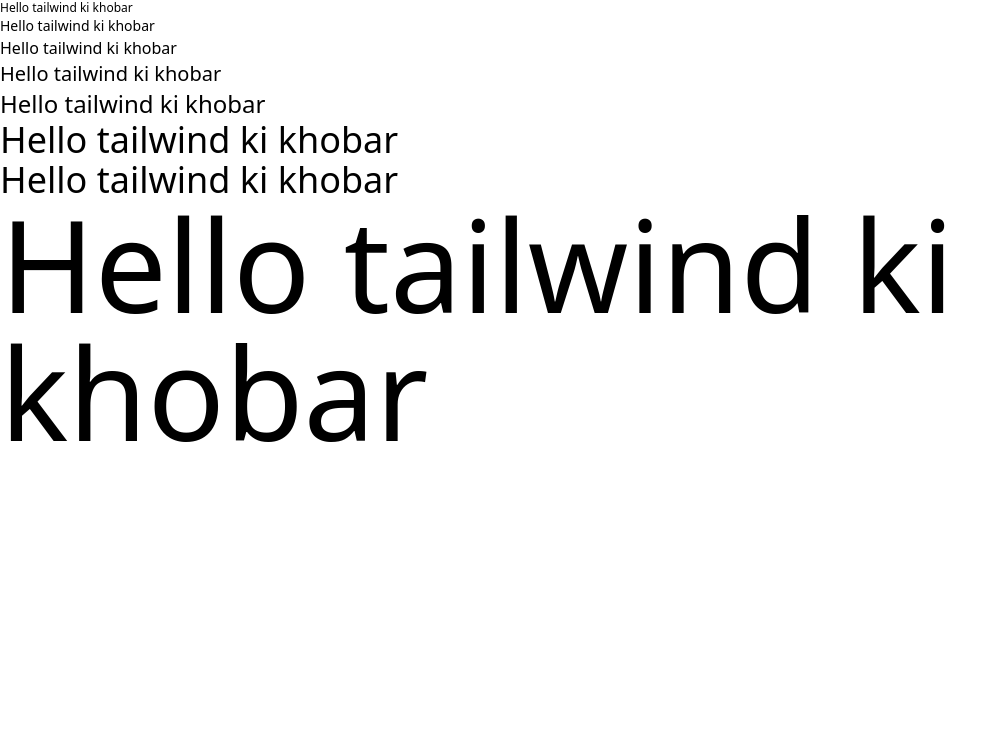
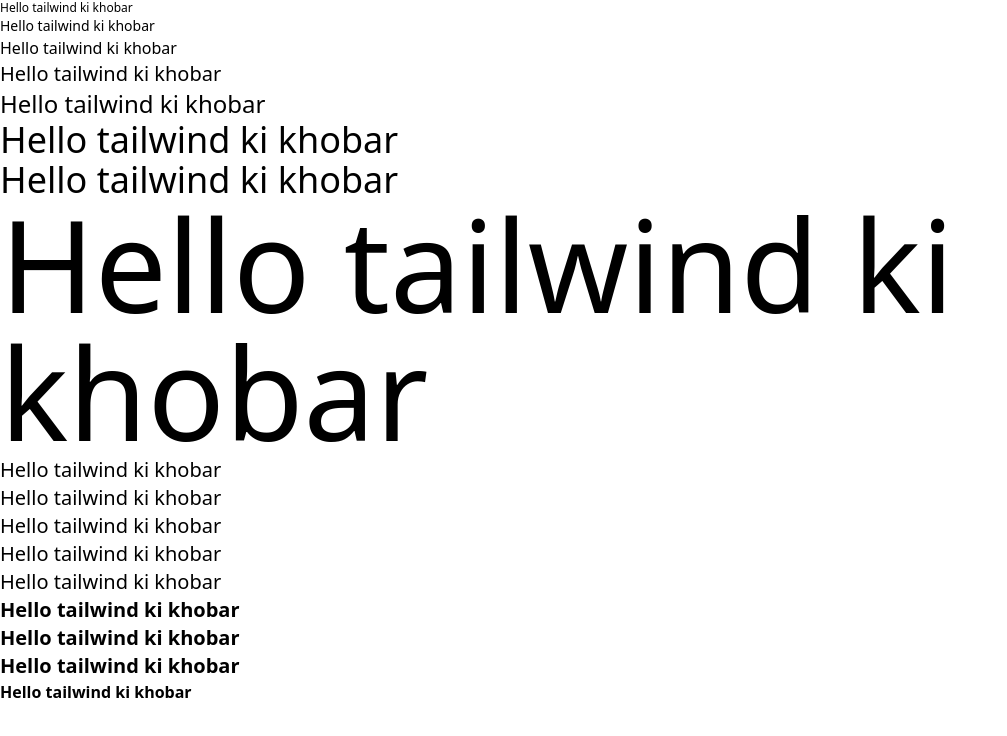
Before and after one commit to code-with-omar/tailwind-css, a plain HTML site: page index.html in a window 1280 px wide. Shown: the whole page, without its empty margins (0-1007 px from the left). Drawn offline with nearby package versions, Linux system fonts and the light colour scheme.

Commit message:
font weight learn

```diff
--- a/index.html
+++ b/index.html
@@ -20,7 +20,17 @@
     <h2 class="text-4xl">Hello tailwind ki khobar </h2>
     <h2 class="text-9xl">Hello tailwind ki khobar </h2>
 
+    <!-- Font weight -->
 
+    <p class="font-thin text-xl">Hello tailwind ki khobar </p>
+    <p class="font-extralight text-xl">Hello tailwind ki khobar </p>
+    <p class="font-light text-xl">Hello tailwind ki khobar </p>
+    <p class="font-normal text-xl">Hello tailwind ki khobar </p>
+    <p class="font-medium text-xl">Hello tailwind ki khobar </p>
+    <p class="font-semibold text-xl">Hello tailwind ki khobar </p>
+    <p class="font-bold text-xl">Hello tailwind ki khobar </p>
+    <p class="font-extrabold text-xl">Hello tailwind ki khobar </p>
+    <p class="font-black text-base">Hello tailwind ki khobar </p>
 
 </body>
 
```
